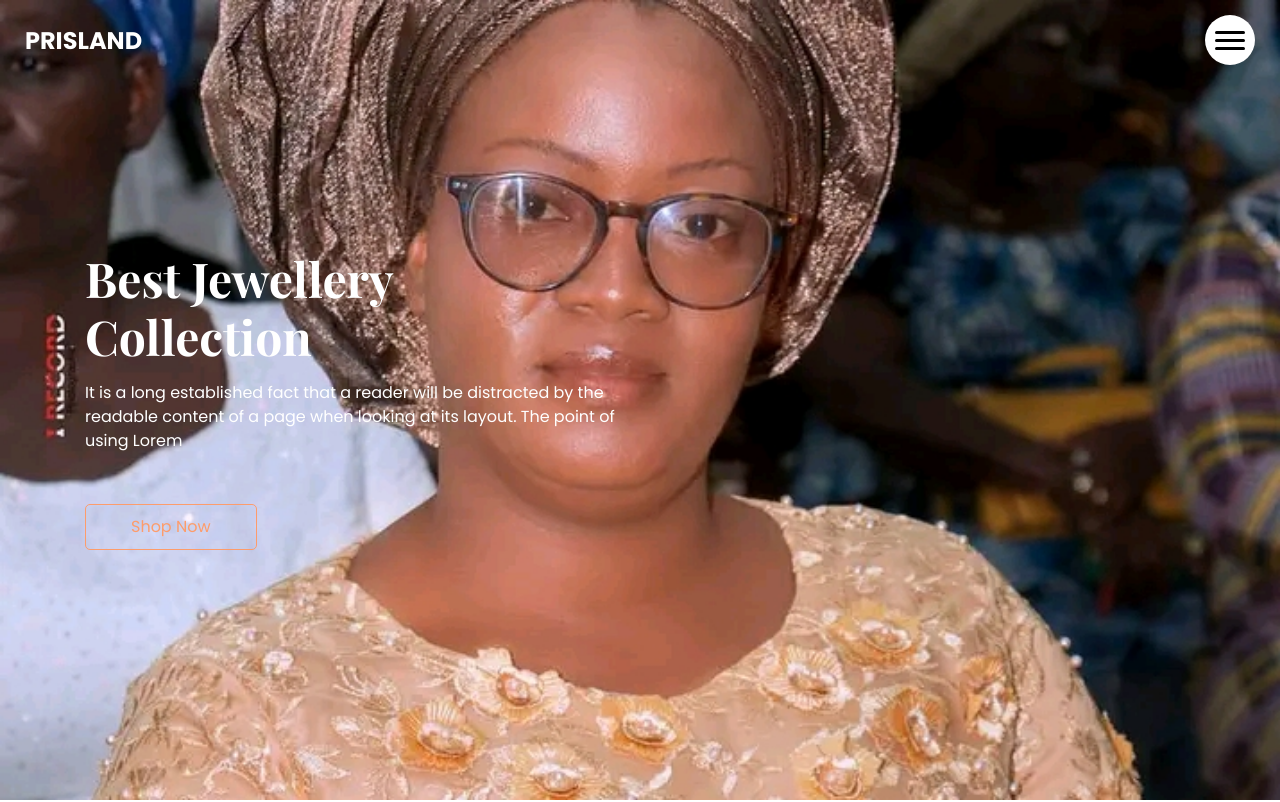
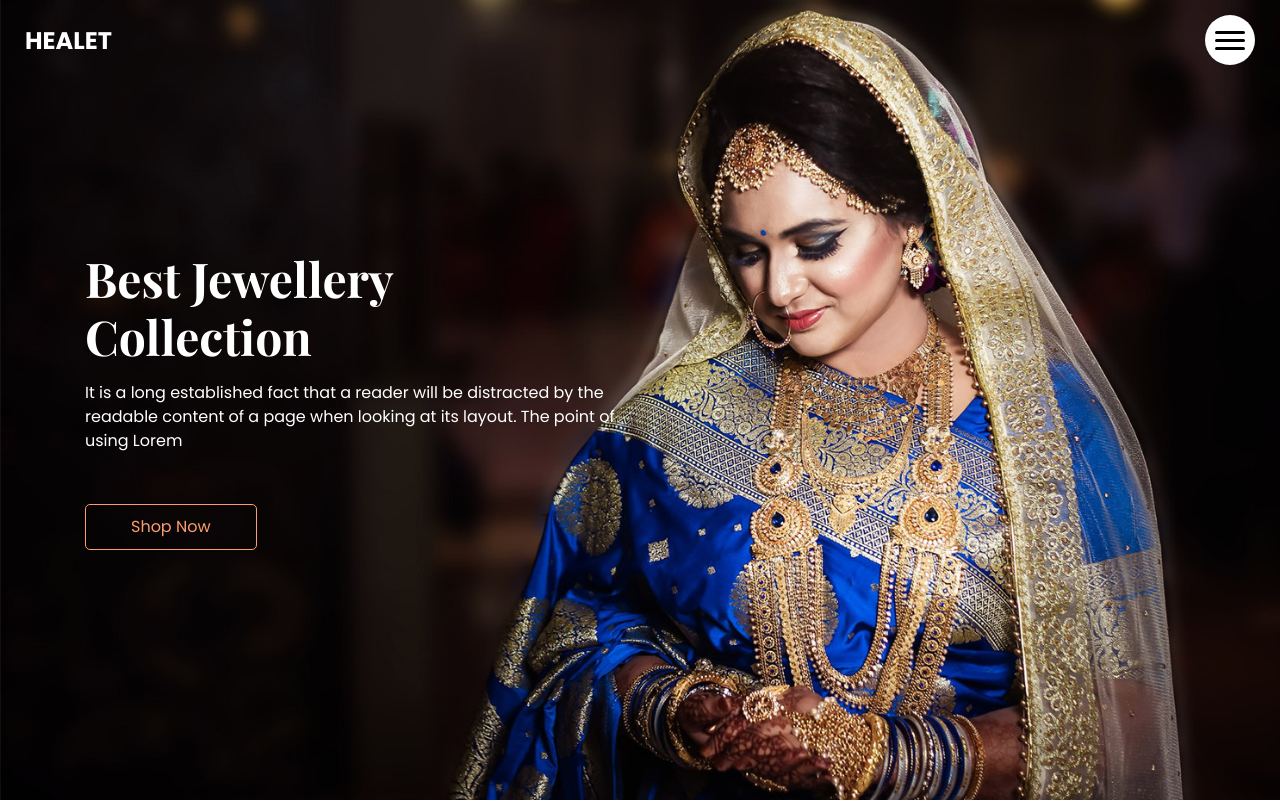
Before and after one commit to Abdias1998/prisland, a plain HTML site: page index.html in a window 1280 px wide. Shown: the top 802 px of the page. Drawn offline with nearby package versions, Linux system fonts and the light colour scheme.

Commit message:
Commit automatisé

```diff
--- a/index.html
+++ b/index.html
@@ -33,7 +33,7 @@
       <div class="container-fluid">
         <nav class="navbar navbar-expand-lg custom_nav-container">
           <a class="navbar-brand" href="index.html">
-            <span> Prisland</span>
+            <span> Healet </span>
           </a>
           <div class="" id="">
             <div class="custom_menu-btn">
@@ -60,7 +60,7 @@
     <!-- slider section -->
     <section class="slider_section position-relative">
       <div class="slider_bg_box">
-        <img src="images/event/profil.jpeg" alt="" />
+        <img src="images/slider-bg.jpg" alt="" />
       </div>
       <div class="slider_bg"></div>
       <div class="container">
```
